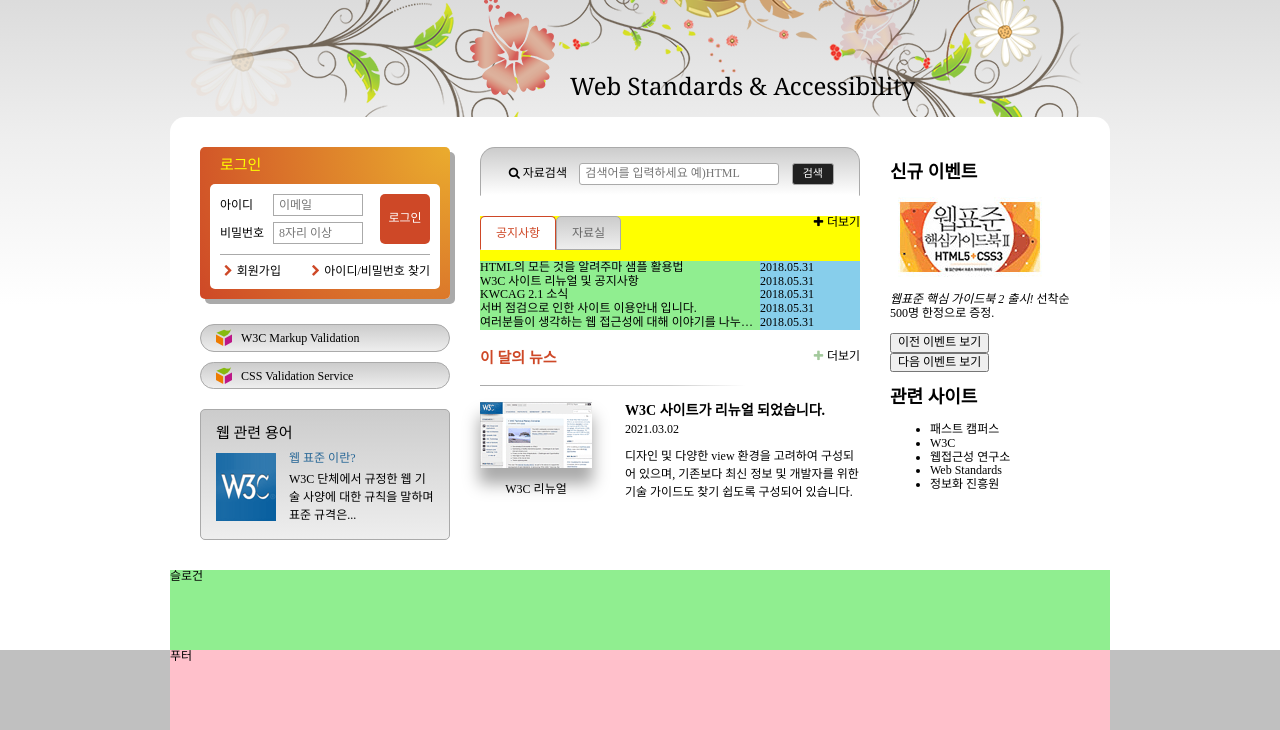
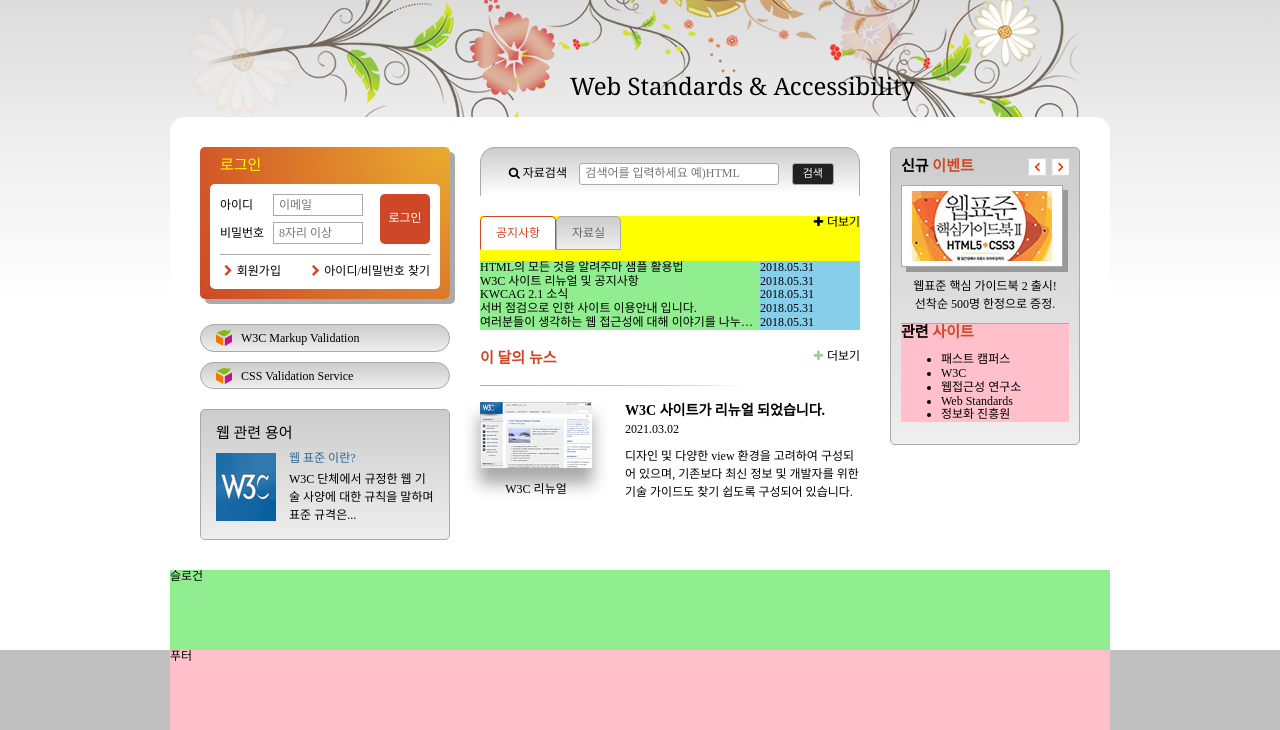
Before and after one commit to LeeHyungi0622/html5, a plain HTML site: page index.html in a window 1280 px wide. Shown: the part 119-849 px from the top of the page. Drawn offline with Linux system fonts and the light colour scheme; a web font is replaced by a local one.

Commit message:
신규 이벤트 디자인

```diff
--- a/css/style.css
+++ b/css/style.css
@@ -675,6 +675,77 @@ a {
 }
 
 
+/* 신규이벤트 및 관련 사이트 */
+
+.gradient-box {
+    border: 1px solid #aaa;
+    border-radius: 5px;
+    background: #ccc linear-gradient(180deg, #ccc, #eee);
+    padding: 10px;
+}
+
+.point-color {
+    color: #ce4827;
+}
+
+.drop-shadow {
+    display: inline-block;
+    border: 1px solid #aaa;
+    box-shadow: 5px 5px 0 0 #999;
+}
+
+.event {
+    position: relative;
+    border-bottom: 1px solid #aaa;
+}
+
+.event img {
+    vertical-align: top;
+}
+
+.event-brief {
+    text-align: center;
+    margin: 10px 0;
+    line-height: 1.5;
+}
+
+.event-brief em {
+    font-style: normal;
+    display: block;
+}
+
+.btn-event {
+    height: 18px;
+    overflow: hidden;
+    position: absolute;
+    top: 0;
+    right: 0;
+}
+
+.btn-event-prev,
+.btn-event-next {
+    width: 19px;
+    height: 0;
+    border: 0;
+    padding: 18px 0 0 0;
+    background: url(./images/back_forward.png) no-repeat;
+}
+
+.btn-event-next {
+    background-position: -35px 0;
+}
+
+.related {
+    background-color: pink;
+}
+
+.event-heading,
+.related-heading {
+    font-size: 1.5rem;
+    margin: 0 0 10px 0;
+}
+
+
 /* 슬로건 */
 
 .slogan {
```
